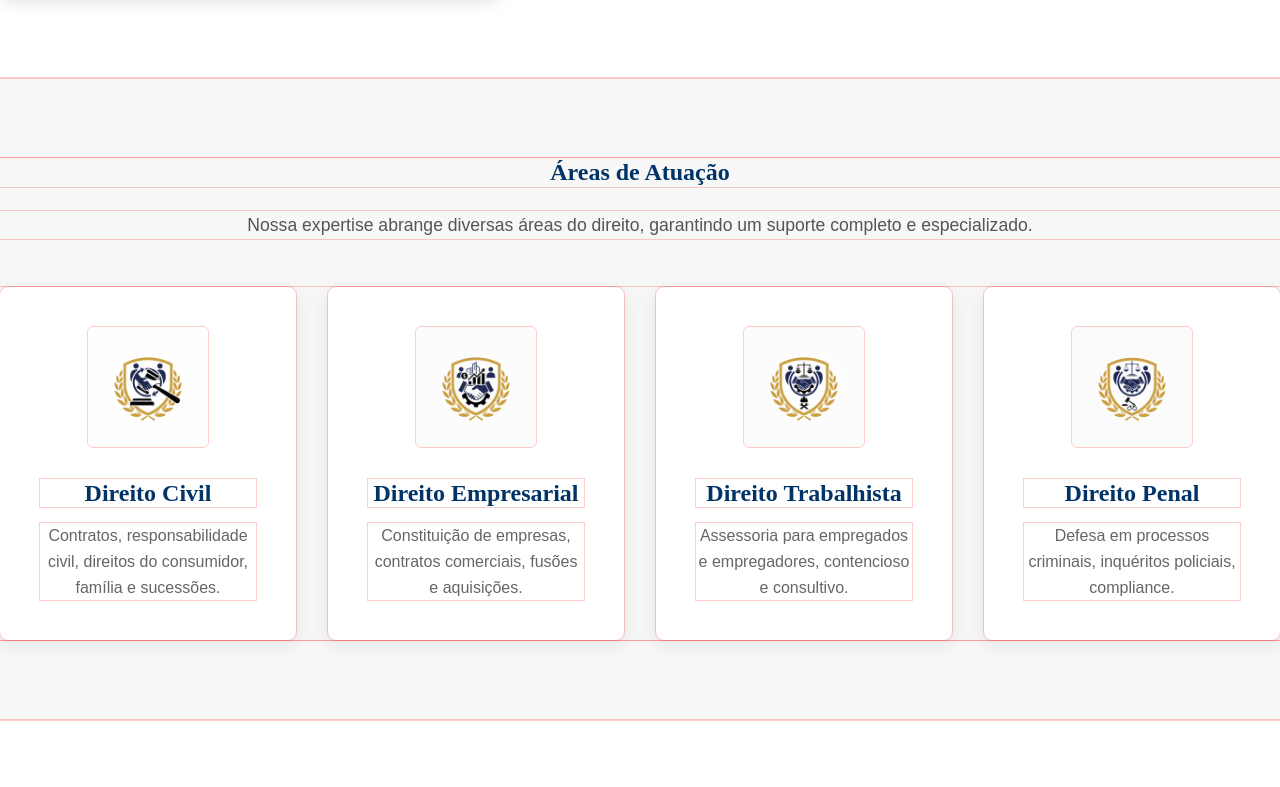
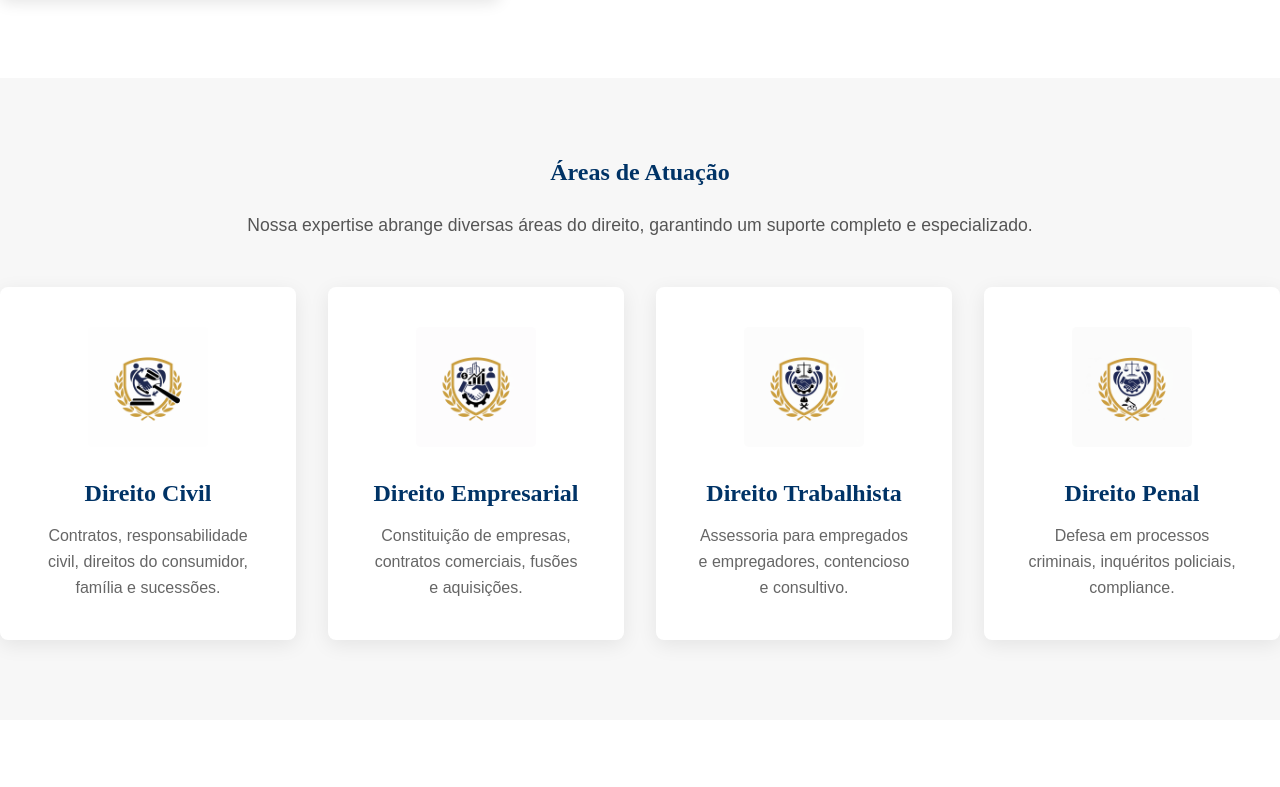
Before and after one commit to erikborges013/site-exemplo-advocacia, a Vue app: page / in a window 1280 px wide. Shown: the part 1321-2108 px from the top of the page. Built offline with nearby package versions, Linux system fonts and the light colour scheme.

Commit message:
Remoção das linhas de debugg

```diff
--- a/src/App.vue
+++ b/src/App.vue
@@ -247,7 +247,6 @@ html {
 }
 
 * {
-  outline: 1px solid rgba(255, 0, 0, 0.2);
   margin: 0;
   padding: 0;
 }
@@ -453,6 +452,7 @@ a {
   gap: 2rem;
   margin-top: 3rem;
   width: 100%;
+  max-width: 100%;
 }
 
 .area-card {
```
